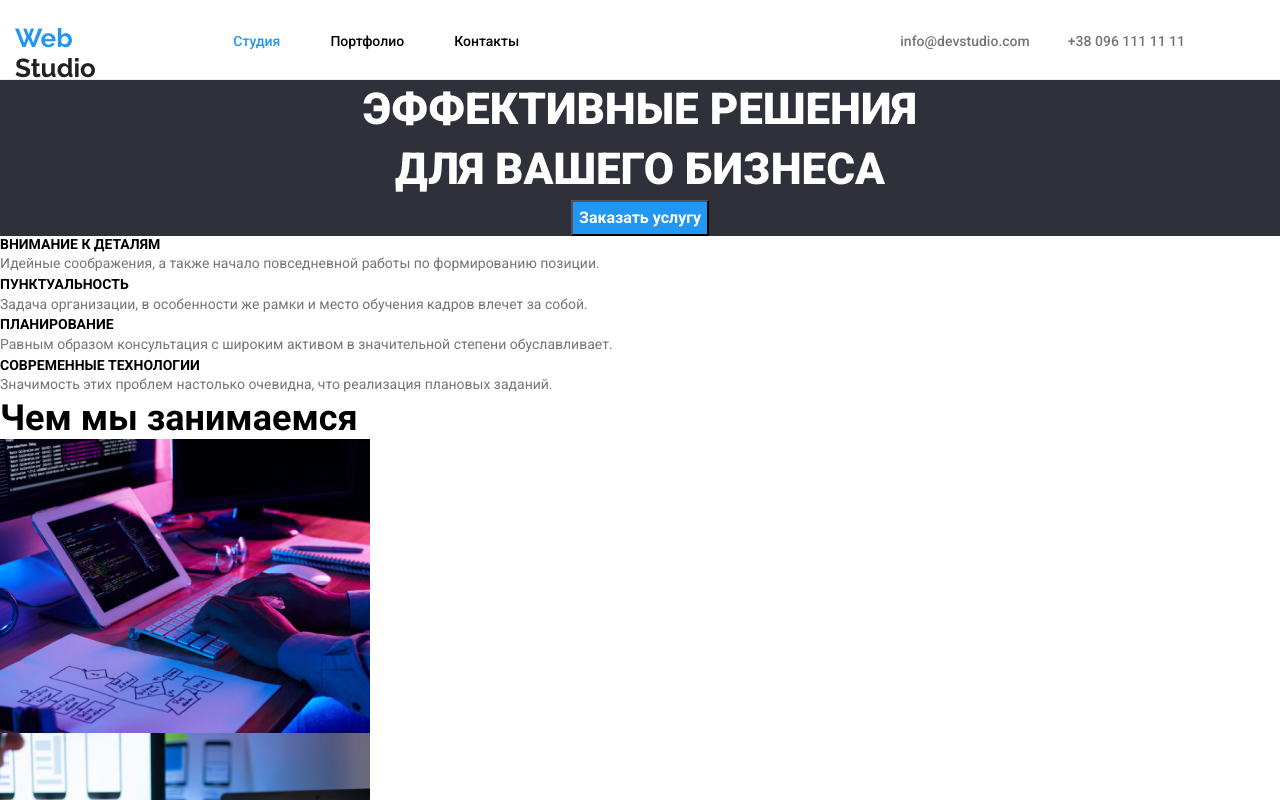
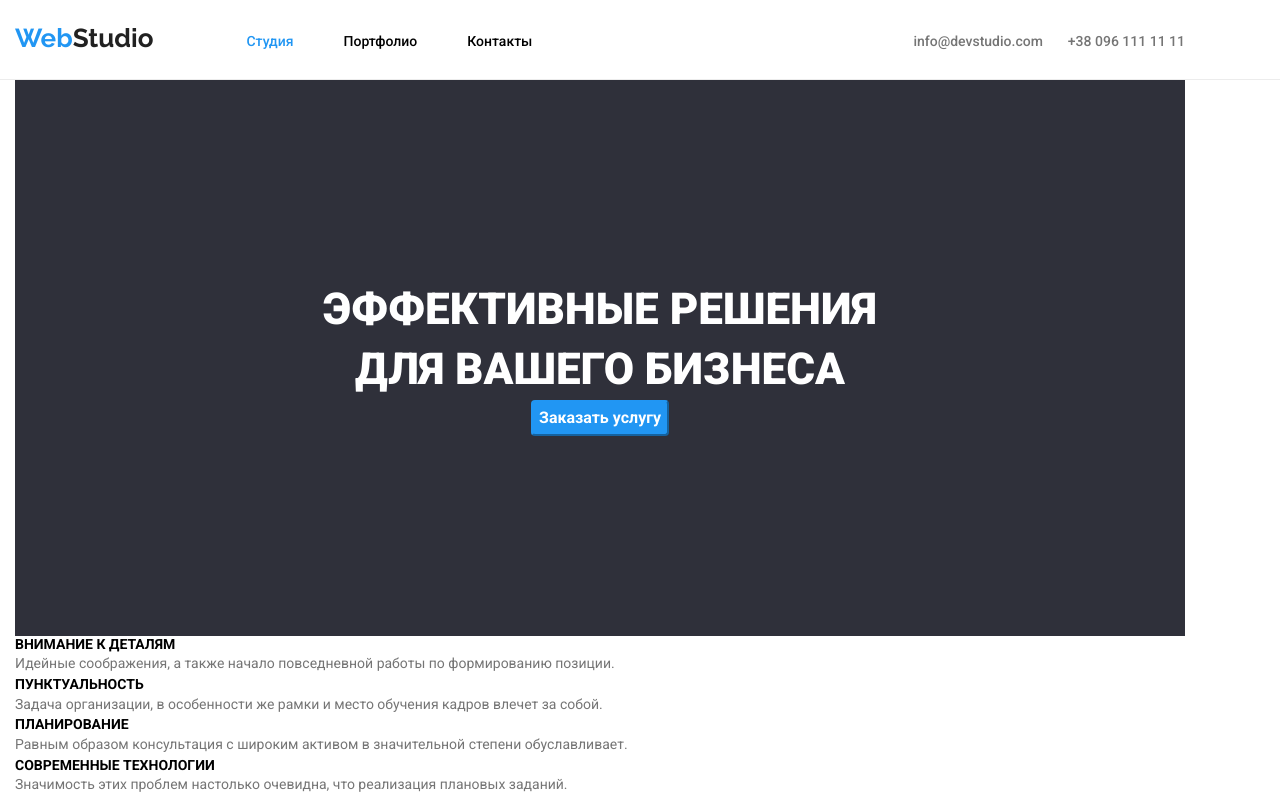
Before and after one commit to NatalaBoiko/goit-markup-hw-03, a plain HTML site: page index.html in a window 1280 px wide. Shown: the top 800 px of the page. Drawn offline with nearby package versions, Linux system fonts and the light colour scheme.

Commit message:
5 header

```diff
--- a/css/styles.css
+++ b/css/styles.css
@@ -40,7 +40,7 @@ body {
         height: 80px;
         display: flex;
             }
-            .header .container {
+    .header .container {
                 display: flex;
             }
     .h-name-blue {
@@ -56,13 +56,19 @@ body {
         font-weight: 700;
         font-size: 26px;
         line-height: 1,38;
-        margin-right: 93px;
+
     }
     .logo {
         margin-top: 24px;
         margin-bottom: 25px;
+        display: flex;
+        margin-right: 93px;
+
     }
-
+a.h-name-blue .h-name-black-d {
+    display: inline-block;
+    margin-top: 24px;
+}
 
     /*navigation*/
     .navigation-list {
@@ -77,21 +83,26 @@ body {
         font-weight: 500;
         font-size: 14px;
         line-height: 1.14;
+    }
+    .navigation-list-item{
         margin-right: 50px;
     }
-    .navigation-list-item-active{
+
+
+
+    .active{
         color: var(--one);
         font-weight: 500;
         font-size: 14px;
         line-height: 1.14;
-        margin-right: 50px;
+
     }
     .contacts-list {
         display: flex;
-margin-top: 32px;
-margin-bottom: 32px;
-width: 307px;
-justify-content: space-between;
+        margin-top: 32px;
+        margin-bottom: 32px;
+        width: 307px;
+        justify-content: space-between;
     }
 
     .contacts {
@@ -107,7 +118,8 @@ justify-content: space-between;
     .hero-section {
         background-color:#2F303A;
         text-align: center;
-
+        padding-top: 200px;
+        padding-bottom: 200px;
 
     }
     .hero-title{
@@ -125,6 +137,8 @@ justify-content: space-between;
         font-size: 16px;
         line-height: 1.9;
         background-color: var(--one);
+        border-radius: 4px;
+        border-color: var(--one);
     }
     .hero-button:hover,
     .hero-button:focus {
--- a/index.html
+++ b/index.html
@@ -11,14 +11,15 @@
     </head>
     <body>
         <!--header-section-->
-        <header  class="header ">
+        <header  class="header">
+
             <div class="container">
-                <div class="logo">
-            <a href="" lang="en"> <span class="h-name-blue">Web</span> <span   class="h-name-black-d">Studio</span> </a>
+
+               <a href="" lang="en" class="logo"> <span class="h-name-blue">Web</span> <span   class="h-name-black-d">Studio</span> </a>
+
                <nav class="navigation">
-            </div>
                    <ul class="navigation-list">
-                    <li> <a  href="./index.html" class="navigation-list-item-active"> Студия </a>
+                       <li> <a  href="./index.html" class="navigation-list-item active"> Студия </a>
                        </li>
                        <li >
                            <a href="./portfolio.html" class="navigation-list-item">Портфолио</a>
@@ -35,8 +36,8 @@
             </div>
            </header>
 
-        <main class="">
-
+        <main >
+            <div class="container">
             <!--Effective-solutions-section-->
             <section  class="hero-section ">
 
@@ -109,6 +110,7 @@
                 </ul>
 
             </section>
+        </div>
         </main>
         <!--footer-section-->
         <footer class="container">
```
Also changed, not shown: portfolio.html (+1 -1 lines). Lines whose indentation alone changed are shown as unchanged.
